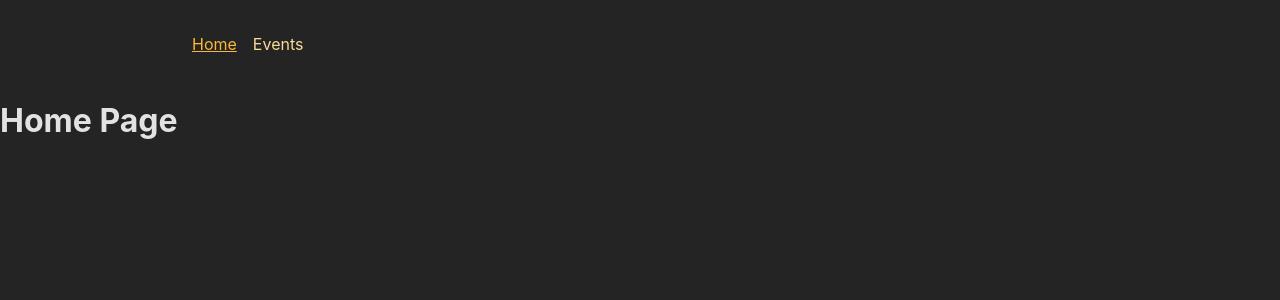
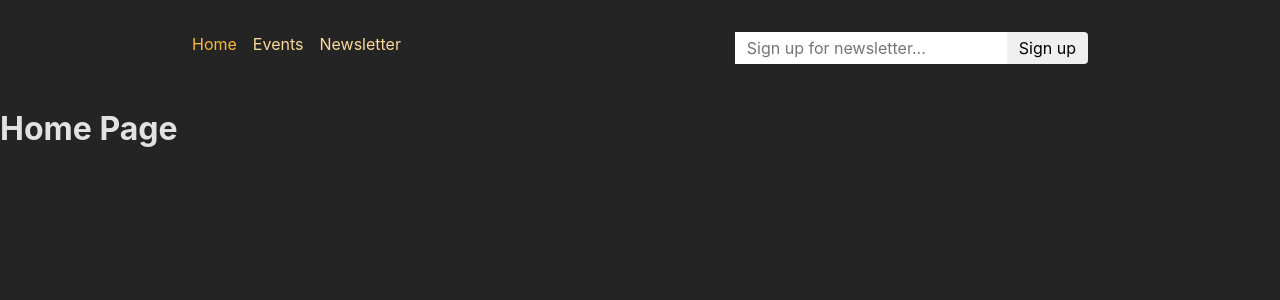
Before and after one commit to avi-codesmith/React-Router-Project2.0, a React (Create React App) app in the folder frontend/: page / in a window 1280 px wide. Shown: the top 300 px of the page. Built offline with nearby package versions, Linux system fonts and the light colour scheme.

Commit message:
Add News Page!

```diff
--- a/frontend/src/App.js
+++ b/frontend/src/App.js
@@ -35,6 +35,8 @@
 import NewEventPage from "./pages/NewEventPage";
 import EditEventPage from "./pages/EditEventPage";
 import Error from "./pages/Error";
+import NewsletterPage from "./pages/NewsLetter";
+import { action as newsLetterAction } from "./pages/NewsLetter";
 
 const router = createBrowserRouter([
   {
@@ -72,6 +74,11 @@
           { path: "new", element: <NewEventPage />, action: formEventAction },
         ],
       },
+      {
+        path: "newsletter",
+        element: <NewsletterPage />,
+        action: newsLetterAction,
+      },
     ],
   },
 ]);
--- a/frontend/src/components/MainNavigation.js
+++ /dev/null
@@ -1,32 +0,0 @@
-import classes from "./MainNavigation.module.css";
-import { NavLink } from "react-router-dom";
-
-function MainNavigation() {
-  return (
-    <header className={classes.header}>
-      <nav>
-        <ul className={classes.list}>
-          <li>
-            <NavLink
-              to="/"
-              className={({ isActive }) => (isActive ? "active" : undefined)}
-              end
-            >
-              Home
-            </NavLink>
-          </li>
-          <li>
-            <NavLink
-              to="/events"
-              className={({ isActive }) => (isActive ? "active" : undefined)}
-            >
-              Events
-            </NavLink>
-          </li>
-        </ul>
-      </nav>
-    </header>
-  );
-}
-
-export default MainNavigation;
--- /dev/null
+++ b/frontend/src/components/MainNavigaton.js
@@ -0,0 +1,49 @@
+import { NavLink } from "react-router-dom";
+
+import classes from "./MainNavigation.module.css";
+import NewsletterSignup from "./NewsletterSignup";
+
+function MainNavigation() {
+  return (
+    <header className={classes.header}>
+      <nav>
+        <ul className={classes.list}>
+          <li>
+            <NavLink
+              to="/"
+              className={({ isActive }) =>
+                isActive ? classes.active : undefined
+              }
+              end
+            >
+              Home
+            </NavLink>
+          </li>
+          <li>
+            <NavLink
+              to="/events"
+              className={({ isActive }) =>
+                isActive ? classes.active : undefined
+              }
+            >
+              Events
+            </NavLink>
+          </li>
+          <li>
+            <NavLink
+              to="/newsletter"
+              className={({ isActive }) =>
+                isActive ? classes.active : undefined
+              }
+            >
+              Newsletter
+            </NavLink>
+          </li>
+        </ul>
+      </nav>
+      <NewsletterSignup />
+    </header>
+  );
+}
+
+export default MainNavigation;
--- /dev/null
+++ b/frontend/src/components/NewsletterSignup.js
@@ -0,0 +1,17 @@
+import classes from "./NewsletterSignup.module.css";
+import { Form } from "react-router-dom";
+
+function NewsletterSignup() {
+  return (
+    <Form method="post" className={classes.newsletter}>
+      <input
+        type="email"
+        placeholder="Sign up for newsletter..."
+        aria-label="Sign up for newsletter"
+      />
+      <button>Sign up</button>
+    </Form>
+  );
+}
+
+export default NewsletterSignup;
--- /dev/null
+++ b/frontend/src/components/NewsletterSignup.module.css
@@ -0,0 +1,18 @@
+.newsletter input,
+.newsletter button {
+  font: inherit;
+  padding: 0.25rem 0.75rem;
+  border-radius: 0;
+  border: none;
+}
+
+.newsletter button {
+  border-top-right-radius: 4px;
+  border-bottom-right-radius: 4px;
+  cursor: pointer;
+}
+
+.newsletter button:hover {
+  background-color: var(--color-primary-300);
+  color: var(--color-gray-800);
+}
--- a/frontend/src/pages/Error.js
+++ b/frontend/src/pages/Error.js
@@ -1,4 +1,4 @@
-import MainNavigation from "../components/MainNavigation";
+import MainNavigation from "../components/MainNavigaton";
 import PageContent from "../components/PageContent";
 import { useRouteError } from "react-router-dom";
 
--- /dev/null
+++ b/frontend/src/pages/NewsLetter.js
@@ -0,0 +1,21 @@
+import NewsletterSignup from "../components/NewsletterSignup";
+import PageContent from "../components/PageContent";
+
+function NewsletterPage() {
+  return (
+    <PageContent title="Join our awesome newsletter!">
+      <NewsletterSignup />
+    </PageContent>
+  );
+}
+
+export default NewsletterPage;
+
+export async function action({ request }) {
+  const data = await request.formData();
+  const email = data.get("email");
+
+  // send to backend newsletter server ...
+  console.log(email);
+  return { message: "Signup successful!" };
+}
--- a/frontend/src/pages/RootLayout.js
+++ b/frontend/src/pages/RootLayout.js
@@ -1,4 +1,4 @@
-import MainNavigation from "../components/MainNavigation";
+import MainNavigation from "../components/MainNavigaton";
 import { Outlet } from "react-router-dom";
 
 function RootLayout() {
```
